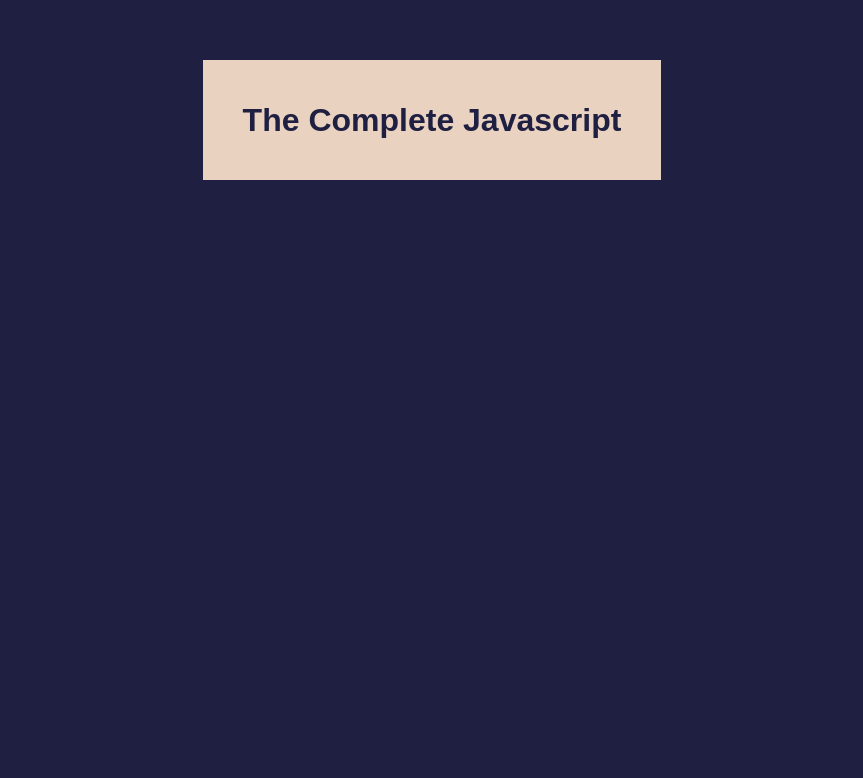
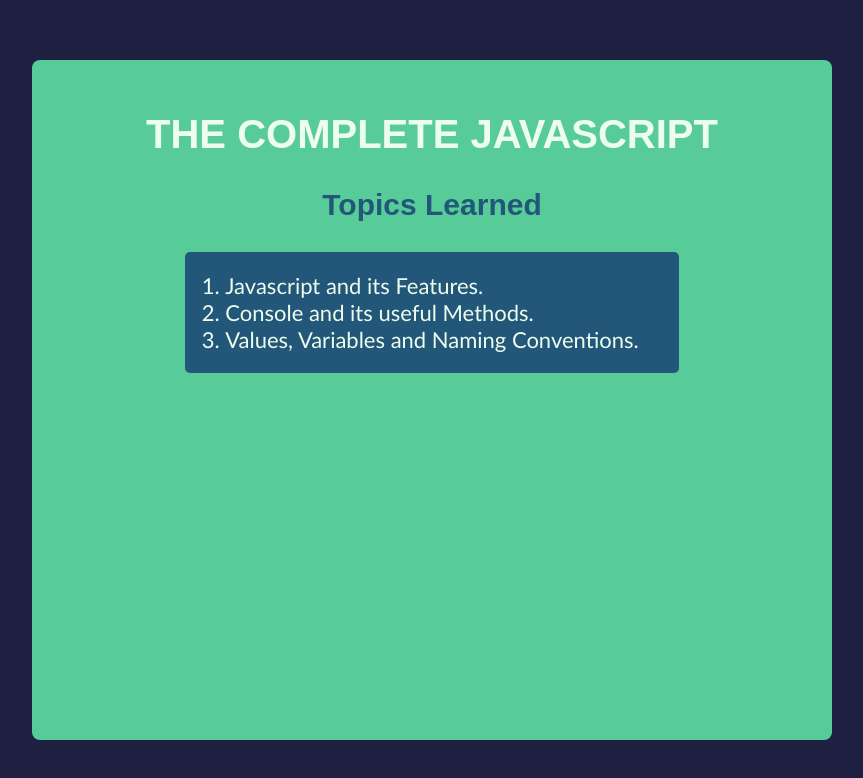
Before and after one commit to saurav-verma-01/The-complete-javascript-bootcamp, a plain HTML site: page 01-Fundamentals/index.html in a window 1280 px wide. Shown: the whole page, without its empty margins (208-1071 px from the left). Drawn offline with Linux system fonts and the light colour scheme.

Commit message:
values and variables

```diff
--- a/01-Fundamentals/index.html
+++ b/01-Fundamentals/index.html
@@ -10,8 +10,16 @@
   <body>
     <main>
       <h1>The Complete Javascript</h1>
+      <h2>Topics Learned</h2>
+
+      <ol>
+        <li>Javascript and its Features.</li>
+        <li>Console and its useful Methods.</li>
+        <li>Values, Variables and Naming Conventions.</li>
+      </ol>
     </main>
 
     <script src="./script.js"></script>
+    <script src="./assignments.js"></script>
   </body>
 </html>
--- a/01-Fundamentals/script.js
+++ b/01-Fundamentals/script.js
@@ -1,6 +1,29 @@
 let js = "Amazing";
 
 // if (js === "Amazing") alert("Javascrit is Fun!");
+
+/*  ----------------------  Values and Variables  ----------------------  */
+
+let firstName = "Saurav";
+let lastName = "Verma";
+
+console.log(firstName + " " + lastName);
+
+firstName = "Superstar";
+console.log(firstName + " " + lastName);
+
+// Naming Conventions
+
+// 1. camelCase to write variable Names.
+// 2. Variable Names can not start with a number (Digit), but it may contain a number in the name.
+// 3. Reserved Words can not be used as a Variable name (for ex - new, class, break etc).
+// 4. Constant values are name in all Caps.
+// 5. Give your variables a clear and descriptive variable names (Clean Code).
+
+/*  ----------------------  Console Method ----------------------  */
+
+/*
+
 console.time("myTimer");
 console.log(48 + 89 - 52 / 6);
 
@@ -43,3 +66,5 @@ const users = [
 console.table(users);
 console.timeEnd("myTimer");
 console.trace("This is a trace message.");
+
+*/
--- a/01-Fundamentals/styles.css
+++ b/01-Fundamentals/styles.css
@@ -16,12 +16,34 @@ body {
 }
 
 main {
+  width: 80%;
   max-width: 800px;
-  height: 120px;
+  height: auto;
+  background-color: #57cc99;
+  display: flex;
+  flex-direction: column;
+  align-items: center;
+  color: #edfdee;
+  padding: 30px 60px;
+  border-radius: 8px;
+}
+
+h1 {
+  text-transform: uppercase;
+  font-size: 40px;
+  margin-top: 20px;
+  line-height: 1.2;
+}
+h2 {
+  color: #22577a;
+  font-size: 30px;
+  margin-block: 30px;
+}
+ol {
+  background-color: #22577a;
   padding: 20px 40px;
-  background-color: #e9d2c0;
-  display: flex;
-  justify-content: center;
-  align-items: center;
-  color: #1f2041;
+  border-radius: 5px;
+
+  font-family: "Gill Sans", "Gill Sans MT", Calibri, "Trebuchet MS", sans-serif;
+  font-size: 22px;
 }
```
Also changed, not shown: 01-Fundamentals/assignments.js (added, +7 -0 lines), 2 other files.
